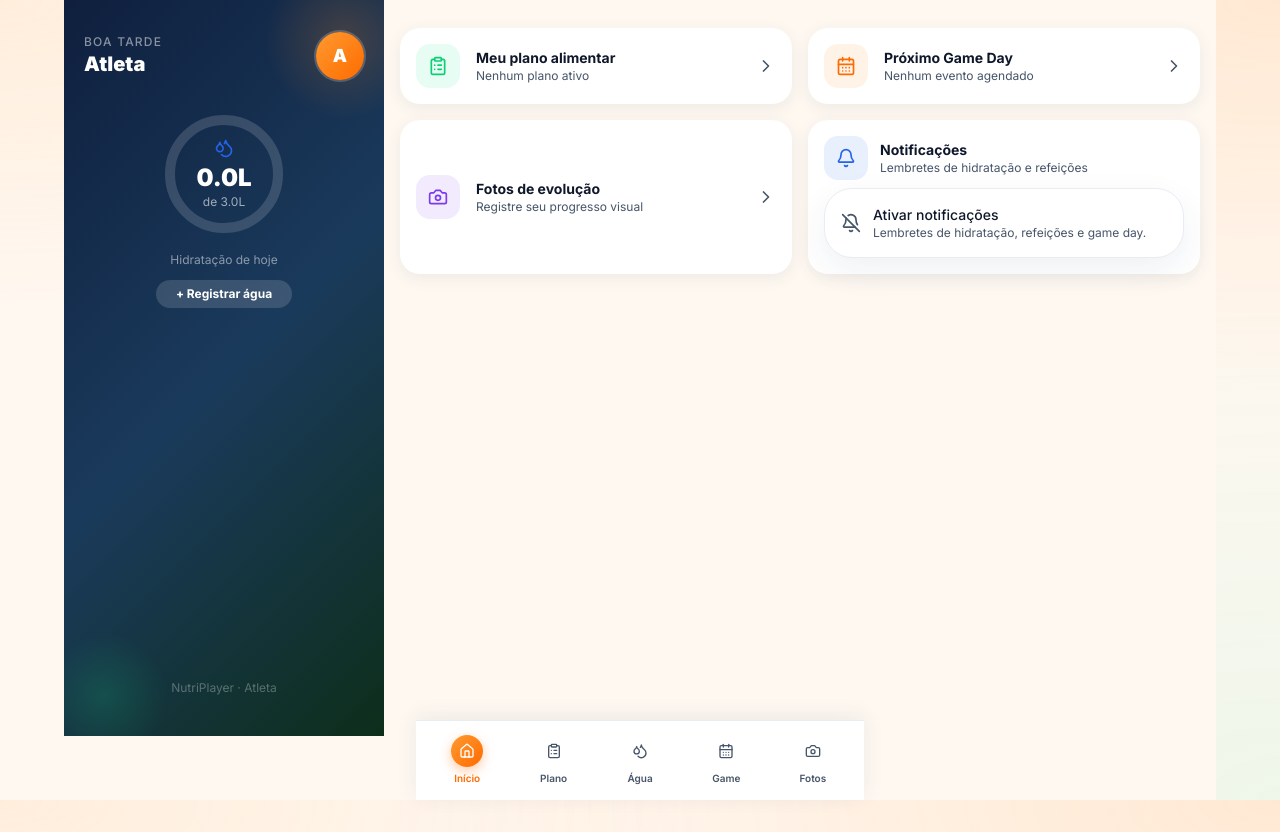
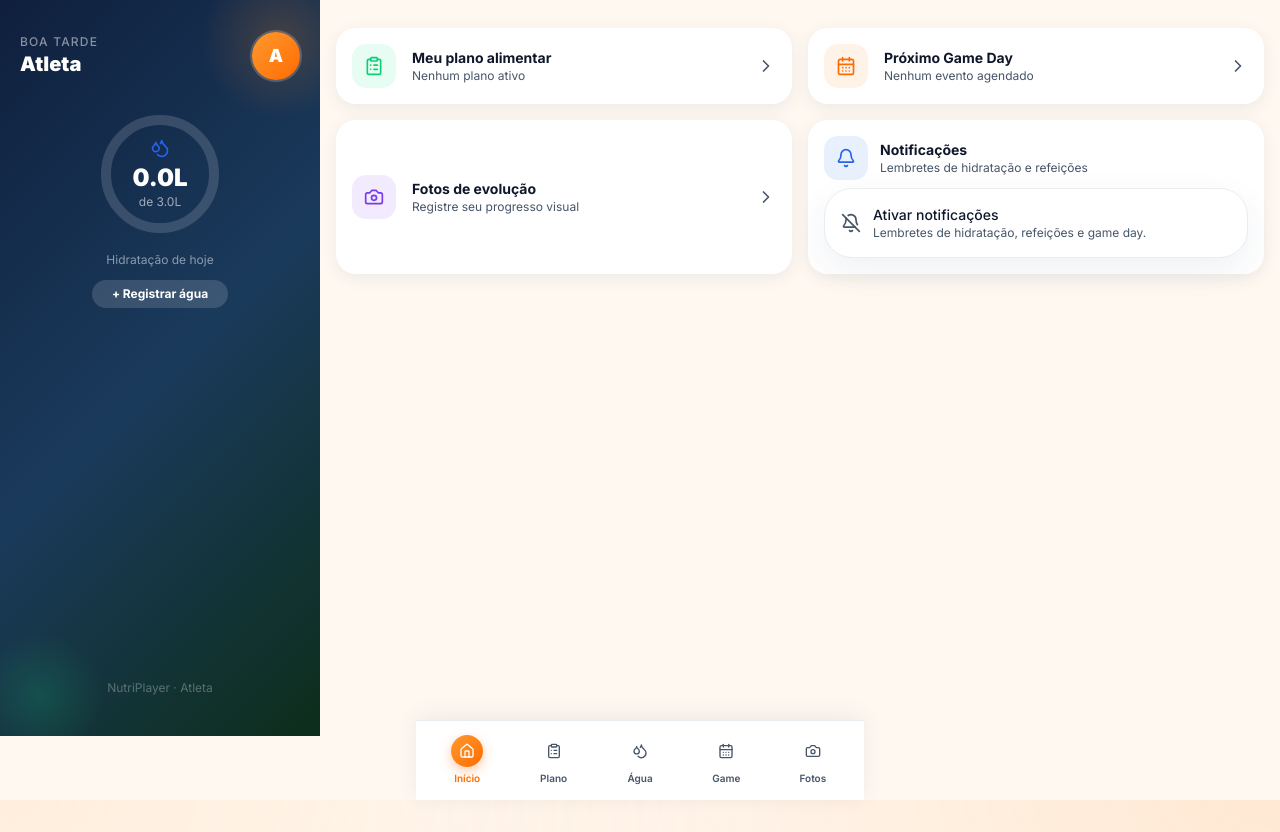
Before and after one commit to Brunoleoguilherme/nutriplayer, a Next.js app: page /atleta/1 in a window 1280 px wide. Built offline with nearby package versions, Linux system fonts and the light colour scheme; no server answers; the database is empty.

Commit message:
fix: layout atleta fill width sem mx-auto

```diff
--- a/app/atleta/layout.tsx
+++ b/app/atleta/layout.tsx
@@ -3,7 +3,7 @@ import { Toaster } from "react-hot-toast";
 /** Moldura mobile-first do app do atleta. */
 export default function AtletaShell({ children }: { children: React.ReactNode }) {
   return (
-    <div className="mx-auto flex min-h-screen w-full max-w-md lg:max-w-6xl flex-col bg-[var(--color-bg)]">
+    <div className="flex min-h-screen w-full flex-col bg-[var(--color-bg)]">
       {children}
       <Toaster
         position="top-center"
```
